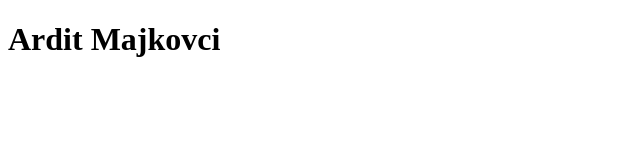
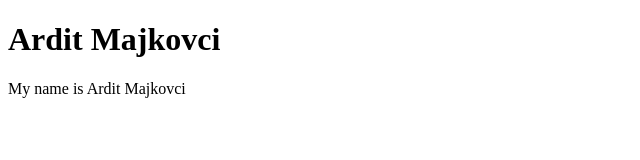
Before and after one commit to arditmajkovci/Ardit, a plain HTML site: page index.html in a window 1280 px wide. Shown: the whole page, without its empty margins (0-640 px from the left). Drawn offline with Linux system fonts and the light colour scheme.

Commit message:
Update index.html

```diff
--- a/index.html
+++ b/index.html
@@ -7,5 +7,6 @@
 </head>
 <body>
     <h1>Ardit Majkovci</h1>
+    <p>My name is Ardit Majkovci</p>
 </body>
 </html>
```
